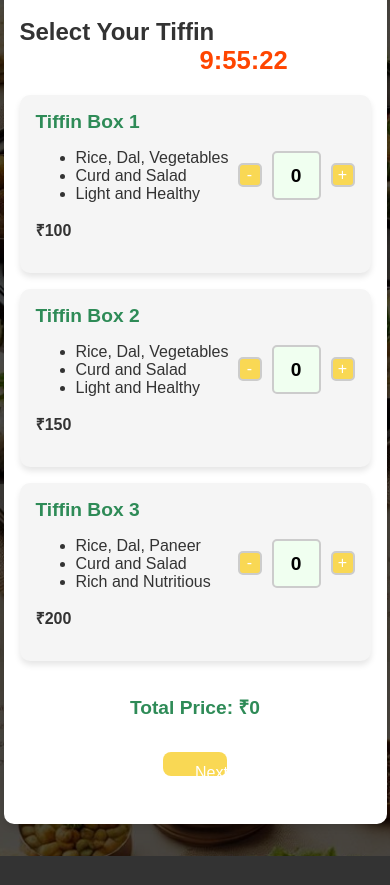
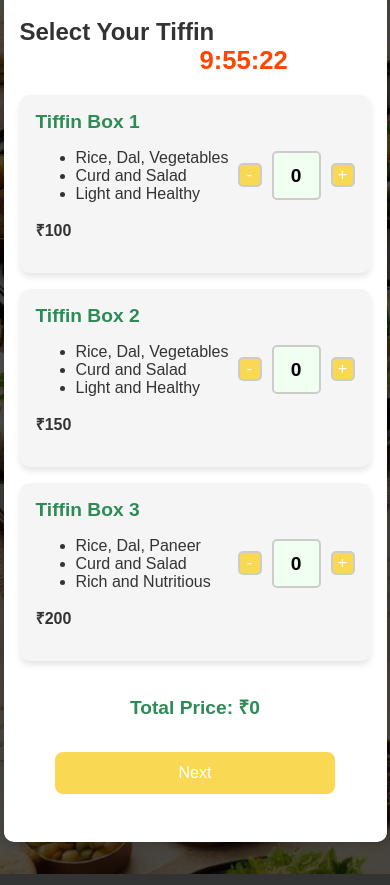
Before and after one commit to shashank-karmali/altmessproject, a plain HTML site: page index.html in a window 390 px wide. Shown: the part 182-1067 px from the top of the page. Drawn offline with Linux system fonts and the light colour scheme.

Commit message:
Update styles.css

```diff
--- a/styles.css
+++ b/styles.css
@@ -223,11 +223,7 @@ input[type="text"], .count-box {
 
 /* Responsive adjustments */
 @media (max-width: 768px) {
-    button {
-        font-size: 1rem; /* Larger font for mobile devices */
-        width: 20px; /* Adjust width for mobile */
-        height: 20px; /* Adjust height for mobile */
-    }
+
 
     input[type="text"], .count-box {
         font-size: 1.2rem; /* Larger font for mobile devices */
```
